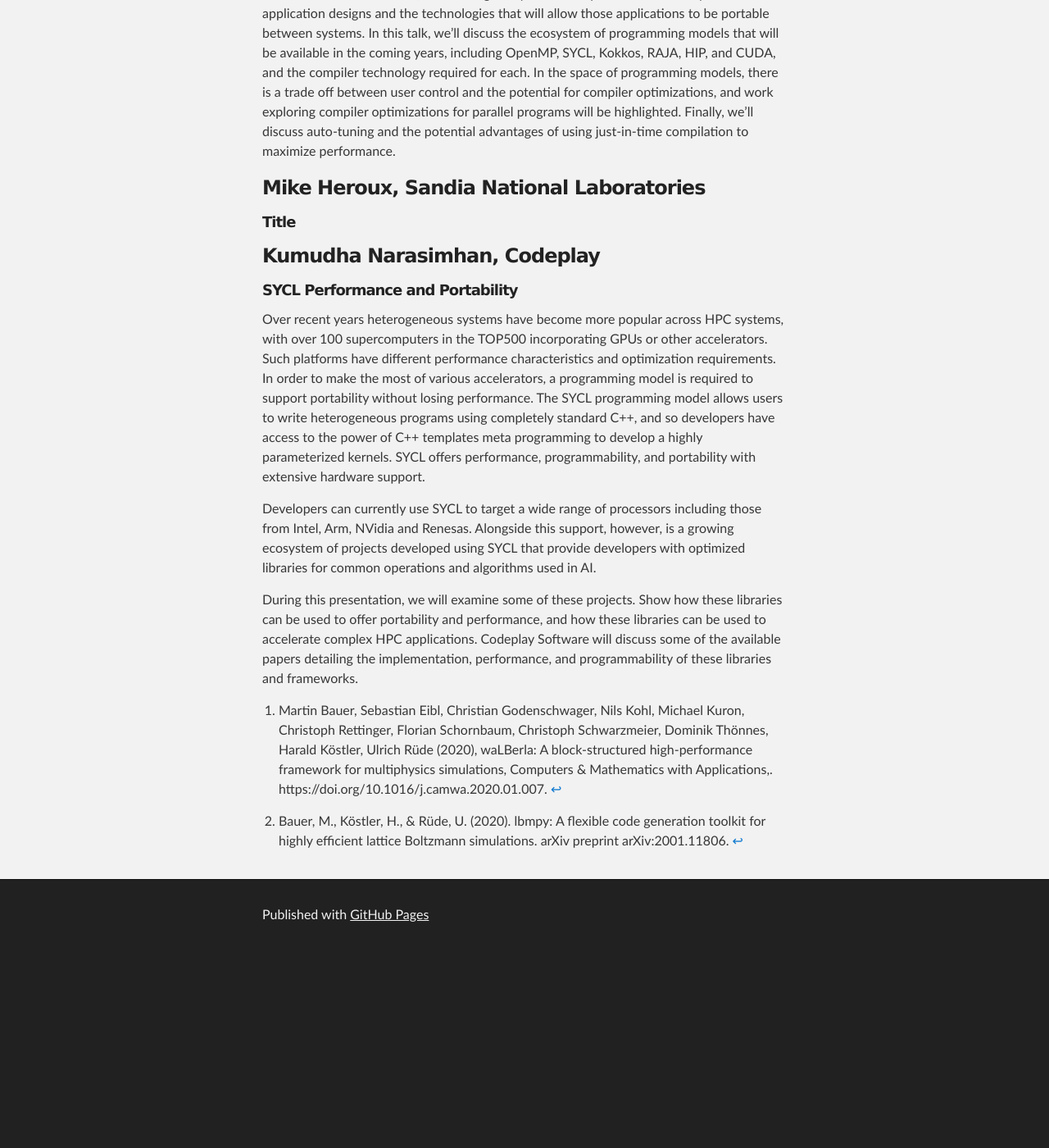
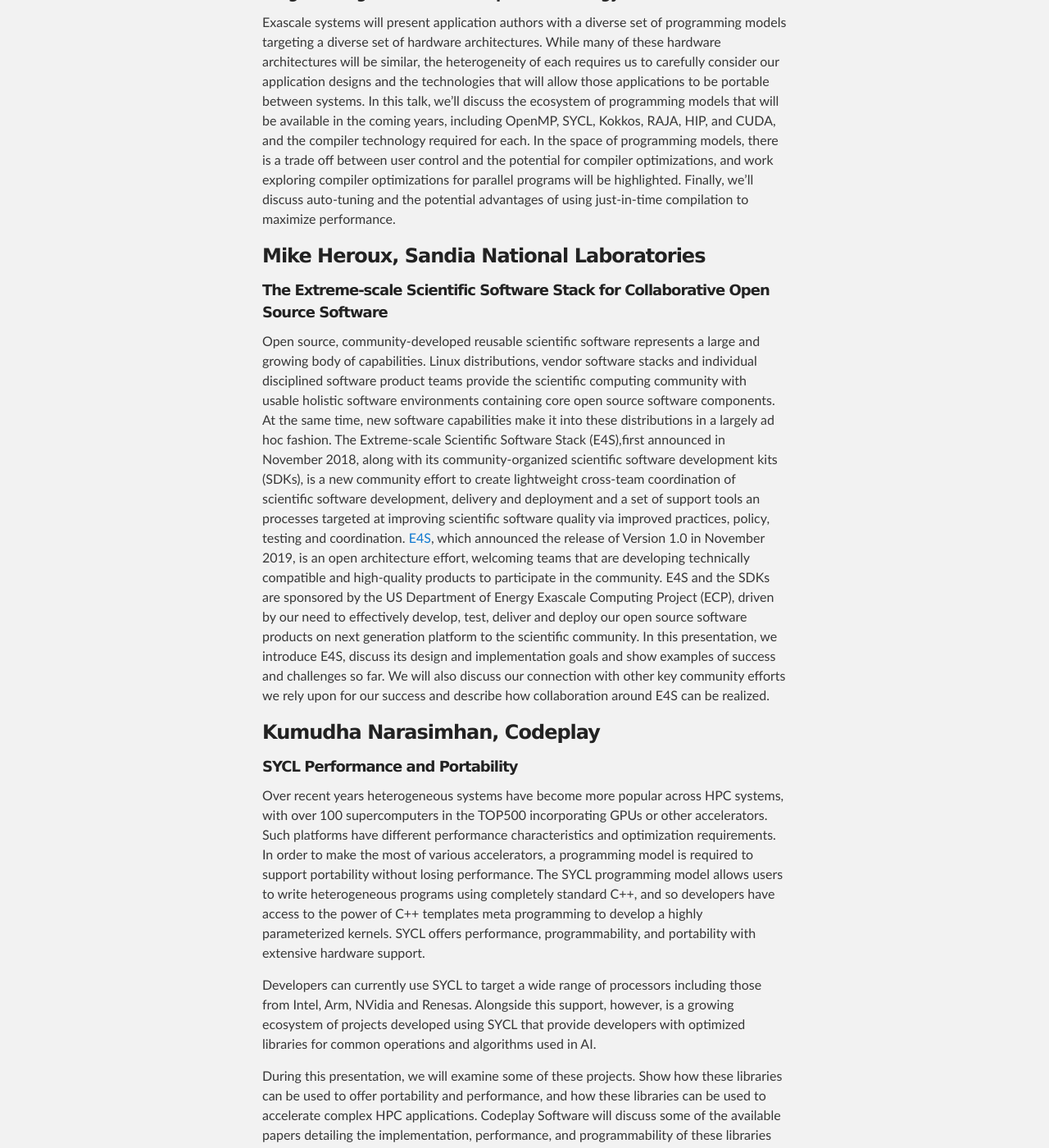
Before and after one commit to Excalibur-SLE/Excalibur-SLE.github.io, a Jekyll site: the page built from workshop1_programme.md, in a window 1280 px wide and 1400 px high, scrolled down 2267 px. Shown: the whole window at 82% size. Built offline with Jekyll 4.4.1, drawn with Linux system fonts in a browser that asks for light colours; our own code applies the rules of GitHub Pages for plain Markdown files; before the commit the page ends 3429 px from its top, so only the background shows below that; some of the changed text lies outside the part shown.

Commit message:
Add abstract and tiemzone

```diff
--- a/workshop1_programme.md
+++ b/workshop1_programme.md
@@ -3,6 +3,7 @@
 ---
 
 ## Tuesday 14 July 2020
+#### All times are in BST (GMT+1)
 
 - 13:00 Introduction, Garth Wells, University of Cambridge
 - 13:15 <a href="#ulrich-rüde-fau-erlangen-nürnberg">Ulrich Rüde, FAU Erlangen-Nürnberg</a>
@@ -15,6 +16,7 @@
 - 16:45 breakout - social
 
 ## Wednesday 15 July 2020
+#### All times are in BST (GMT+1)
 
 - 13:00 Introduction, Simon McIntosh-Smith, University of Bristol
 - 13:15 <a href="#sato-mitsuhisa-riken-japan">Sato Mitsuhisa, Riken, Japan</a>
@@ -107,7 +109,12 @@
 
 
 ### Mike Heroux, Sandia National Laboratories
-##### Title
+##### The Extreme-scale Scientific Software Stack for Collaborative Open Source Software
+
+Open source, community-developed reusable scientific software represents a large and growing body of capabilities. Linux distributions, vendor software stacks and individual disciplined software product teams provide the scientific computing community with usable holistic software environments containing core open source software components. At the same time, new software capabilities make it into these distributions in a largely ad hoc fashion.
+The Extreme-scale Scientific Software Stack (E4S),first announced in November 2018, along with its community-organized scientific software development kits (SDKs), is a new community effort to create lightweight cross-team coordination of scientific software development, delivery and deployment and a set of support tools an processes targeted at improving scientific software quality via improved practices, policy, testing and coordination.
+[E4S](https://e4s.io), which announced the release of Version 1.0 in November 2019, is an open architecture effort, welcoming teams that are developing technically compatible and high-quality products to participate in the community. E4S and the SDKs are sponsored by the US Department of Energy Exascale Computing Project (ECP), driven by our need to effectively develop, test, deliver and deploy our open source software products on next generation platform to the scientific community.
+In this presentation, we introduce E4S, discuss its design and implementation goals and show examples of success and challenges so far. We will also discuss our connection with other key community efforts we rely upon for our success and describe how collaboration around E4S can be realized.
 
 
 ### Kumudha Narasimhan, Codeplay
```
